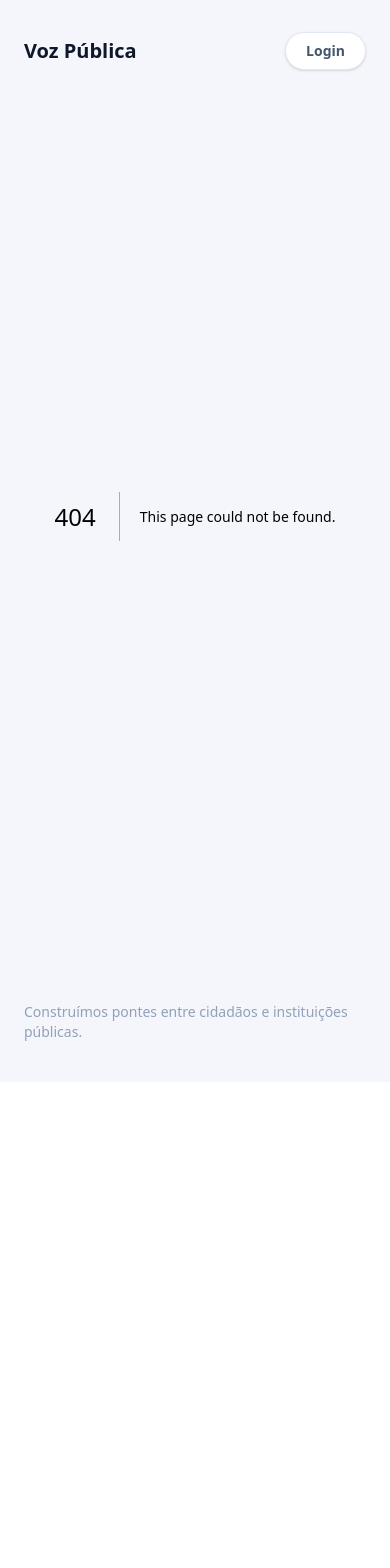
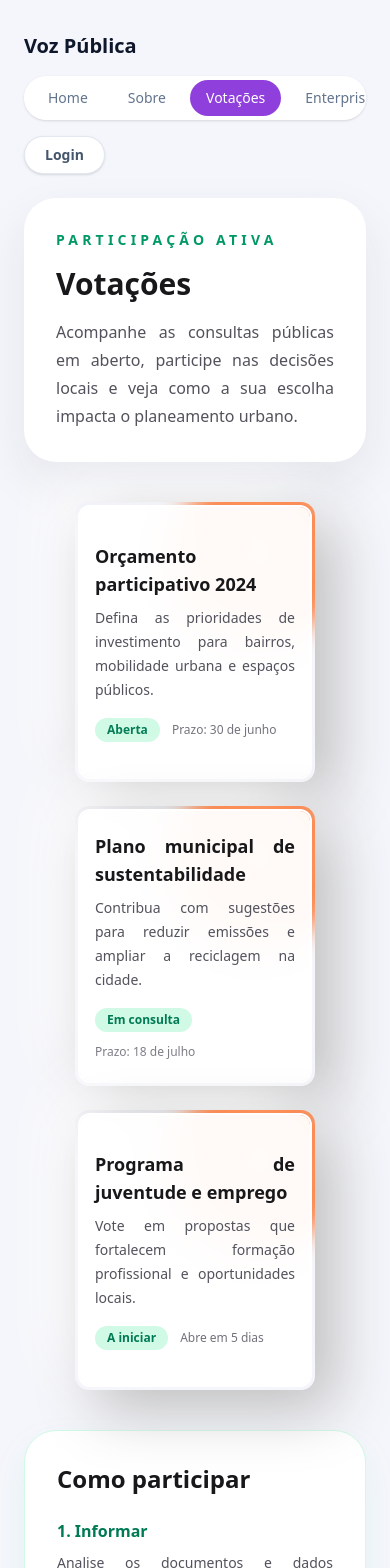
Before and after one commit to msantos51/vozpublica, a Next.js app: page /votacoes in a window 390 px wide. Before the commit this address had no page. Shown: the top 1568 px of the page. Before the commit the page ends 1082 px from the top, so only its background shows below. Built offline with nearby package versions, Linux system fonts and the light colour scheme.

Commit message:
Improve mobile layout and light theme

```diff
--- a/app/components/TopNav.tsx
+++ b/app/components/TopNav.tsx
@@ -6,6 +6,7 @@ import { usePathname } from "next/navigation";
 const navigationItems = [
   { href: "/", label: "Home" },
   { href: "/about", label: "Sobre" },
+  { href: "/votacoes", label: "Votações" },
   { href: "/enterprise", label: "Enterprise" },
   { href: "/contact", label: "Contacto" },
   { href: "/account", label: "Conta" },
@@ -25,7 +26,7 @@ export default function TopNav() {
   };
 
   return (
-    <nav className="hidden items-center gap-2 rounded-full bg-[color:var(--surface)] px-2 py-1 text-sm shadow-sm md:flex">
+    <nav className="flex w-full items-center gap-2 overflow-x-auto rounded-full bg-[color:var(--surface)] px-2 py-1 text-sm shadow-sm md:w-auto md:overflow-visible">
       {/* Lista de links principais com destaque na página ativa. */}
       {navigationItems.map((item) => (
         <Link key={item.href} className={getLinkClasses(item.href)} href={item.href}>
--- a/app/globals.css
+++ b/app/globals.css
@@ -8,6 +8,7 @@
   --primary: #8f3fdb;
   --primary-soft: #f0e2ff;
   --accent: #7b5cff;
+  color-scheme: light;
 }
 
 @theme inline {
@@ -22,17 +23,6 @@
   --font-mono: var(--font-geist-mono);
 }
 
-@media (prefers-color-scheme: dark) {
-  :root {
-    --background: #0b0c10;
-    --foreground: #f3f4f6;
-    --surface: #151823;
-    --surface-muted: #1e2230;
-    --primary: #9b4ae8;
-    --primary-soft: #2d223a;
-    --accent: #9b86ff;
-  }
-}
 
 body {
   background: var(--background);
--- a/app/layout.tsx
+++ b/app/layout.tsx
@@ -42,17 +42,17 @@ export default function RootLayout({
         {/* Container geral que simula o layout com barra lateral e conteúdo central. */}
         <div className="min-h-screen bg-[color:var(--background)]">
           {/* Barra superior com navegação centrada e ações rápidas. */}
-          <header className="mx-auto relative flex w-full max-w-6xl items-center justify-between px-6 pb-6 pt-8">
-            {/* Marca do site alinhada à esquerda. */}
+          <header className="mx-auto flex w-full max-w-6xl flex-col gap-4 px-6 pb-6 pt-8 md:flex-row md:items-center md:justify-between">
+            {/* Marca do site alinhada à esquerda em todas as resoluções. */}
             <div className="flex items-center">
               <span className="text-xl font-semibold text-slate-900">Voz Pública</span>
             </div>
-            {/* Componente cliente que controla o destaque do menu ativo e fica centrado. */}
-            <div className="absolute left-1/2 -translate-x-1/2">
+            {/* Navegação principal com alinhamento centralizado em telas maiores. */}
+            <div className="flex w-full justify-start md:w-auto md:flex-1 md:justify-center">
               <TopNav />
             </div>
             {/* Ações rápidas alinhadas à direita (login ou perfil). */}
-            <div className="flex items-center justify-end">
+            <div className="flex items-center justify-start md:justify-end">
               <HeaderActions />
             </div>
           </header>
--- /dev/null
+++ b/app/votacoes/page.tsx
@@ -0,0 +1,116 @@
+export default function VotacoesPage() {
+  const votingHighlights = [
+    {
+      title: "Orçamento participativo 2024",
+      description:
+        "Defina as prioridades de investimento para bairros, mobilidade urbana e espaços públicos.",
+      status: "Aberta",
+      deadline: "Prazo: 30 de junho",
+    },
+    {
+      title: "Plano municipal de sustentabilidade",
+      description:
+        "Contribua com sugestões para reduzir emissões e ampliar a reciclagem na cidade.",
+      status: "Em consulta",
+      deadline: "Prazo: 18 de julho",
+    },
+    {
+      title: "Programa de juventude e emprego",
+      description:
+        "Vote em propostas que fortalecem formação profissional e oportunidades locais.",
+      status: "A iniciar",
+      deadline: "Abre em 5 dias",
+    },
+  ];
+
+  const votingSteps = [
+    {
+      title: "1. Informar",
+      description:
+        "Analise os documentos e dados disponibilizados antes de escolher uma opção.",
+    },
+    {
+      title: "2. Participar",
+      description:
+        "Registe o seu voto com segurança e acompanhe o impacto em tempo real.",
+    },
+    {
+      title: "3. Acompanhar",
+      description:
+        "Receba atualizações sobre a implementação das decisões votadas.",
+    },
+  ];
+
+  return (
+    <section className="space-y-10">
+      {/* Área principal com largura máxima e espaçamento entre blocos. */}
+      <div className="mx-auto w-full max-w-5xl space-y-10">
+        {/* Cabeçalho com resumo da experiência de votações. */}
+        <header className="rounded-[32px] bg-[color:var(--surface)] p-8 shadow-[0_20px_50px_rgba(31,41,55,0.08)]">
+          <div className="space-y-4">
+            <p className="text-sm font-semibold uppercase tracking-[0.3em] text-emerald-600">
+              Participação ativa
+            </p>
+            <h1 className="text-3xl font-semibold text-zinc-900">Votações</h1>
+            <p className="text-base leading-7 text-justify text-zinc-600">
+              Acompanhe as consultas públicas em aberto, participe nas decisões
+              locais e veja como a sua escolha impacta o planeamento urbano.
+            </p>
+          </div>
+        </header>
+
+        {/* Destaques das votações em cartões com status. */}
+        <div className="grid gap-6 lg:grid-cols-3">
+          {votingHighlights.map((voting) => (
+            <article key={voting.title} className="card">
+              {/* Camada translúcida para realçar o conteúdo. */}
+              <div className="bg" />
+              {/* Efeito visual animado ao fundo do cartão. */}
+              <div className="blob" />
+              {/* Conteúdo textual principal do cartão. */}
+              <div className="card-content space-y-4">
+                <div className="space-y-2">
+                  <h2 className="text-lg font-semibold text-zinc-900">
+                    {voting.title}
+                  </h2>
+                  <p className="text-sm leading-6 text-justify text-zinc-600">
+                    {voting.description}
+                  </p>
+                </div>
+                <div className="flex flex-wrap items-center gap-3">
+                  <span className="rounded-full bg-emerald-100 px-3 py-1 text-xs font-semibold text-emerald-700">
+                    {voting.status}
+                  </span>
+                  <span className="text-xs font-medium text-zinc-500">
+                    {voting.deadline}
+                  </span>
+                </div>
+              </div>
+            </article>
+          ))}
+        </div>
+
+        {/* Guia rápido de como participar. */}
+        <div className="rounded-[32px] border border-emerald-100 bg-white p-8 shadow-[0_15px_35px_rgba(16,185,129,0.08)]">
+          <div className="space-y-6">
+            <h2 className="text-2xl font-semibold text-zinc-900">
+              Como participar
+            </h2>
+            <div className="grid gap-6 md:grid-cols-3">
+              {votingSteps.map((step) => (
+                <div key={step.title} className="space-y-2">
+                  <h3 className="text-base font-semibold text-emerald-700">
+                    {step.title}
+                  </h3>
+                  <p className="text-sm leading-6 text-justify text-zinc-600">
+                    {step.description}
+                  </p>
+                </div>
+              ))}
+            </div>
+          </div>
+        </div>
+      </div>
+    </section>
+  );
+}
```
